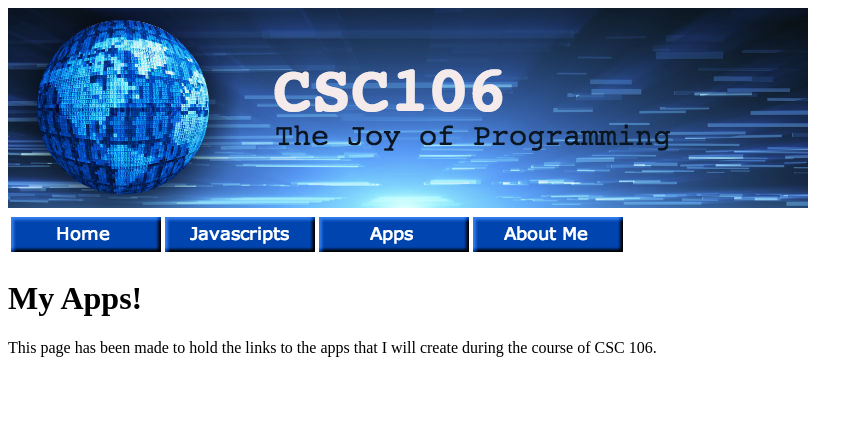
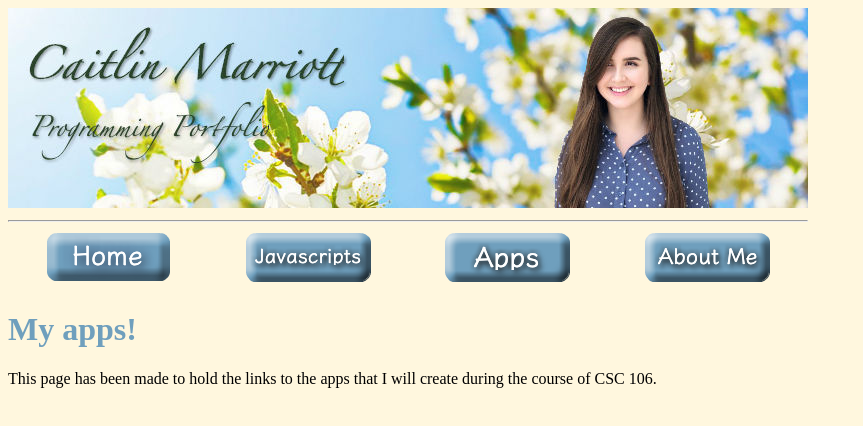
Before and after one commit to cmarriott267/cmarriott267.github.io, a plain HTML site: page apps.html in a window 1280 px wide. Shown: the whole page, without its empty margins (0-863 px from the left). Drawn offline with Linux system fonts and the light colour scheme.

Commit message:
Update apps.html

```diff
--- a/apps.html
+++ b/apps.html
@@ -3,31 +3,50 @@
     <head>
         <meta charset="utf 8">
         <title>Caitlin's Programming Portfolio</title>
+        <style>
+        body
+        {
+          background-color: rgb(255, 247, 222)
+        }
+        h1
+        {
+          color: rgb(111, 159, 189)
+        }
+
+        </style>
+
+
+
     </head>
+
+    <div style="width:800px">
 
     <body>
 
-    <img src=csc106_banner.jpg>
-        <table>
+    <img src=myBanner.jpg>
+        <table width=800px>
 
-            <thead></thead>
+            <tr><hr style="width=800px;"></hr>
 
-            <tr></tr>
 
-            <th> <a href="index.html"> <img src=homebutton.jpg> </a> </th>
-            <th> <a href="javascripts.html"> <img src=javascriptsbutton.jpg> </a> </th>
-            <th> <a href="apps.html"> <img src=appsbutton.jpg> </a> </th>
-            <th> <a href="about.html"> <img src=aboutbutton.jpg> </a> </th>
+            <th> <a href="index.html"> <img src=home.png> </a> </th>
+            <th> <a href="javascripts.html"> <img src=javascripts.png> </a> </th>
+            <th> <a href="apps.html"> <img src=apps.png> </a> </th>
+            <th> <a href="about.html"> <img src=about.png> </a> </th>
+
+            </tr>
 
         </table>
 
-    <h1>My Apps!</h1>
+    <h1>My apps!</h1>
 
-        <p>
+        <p width=59%>
         This page has been made to hold the links to the apps that I will create during the course of CSC 106.
         </p>
 
     </body>
 
+  </div>
+
 
 </html>
```
